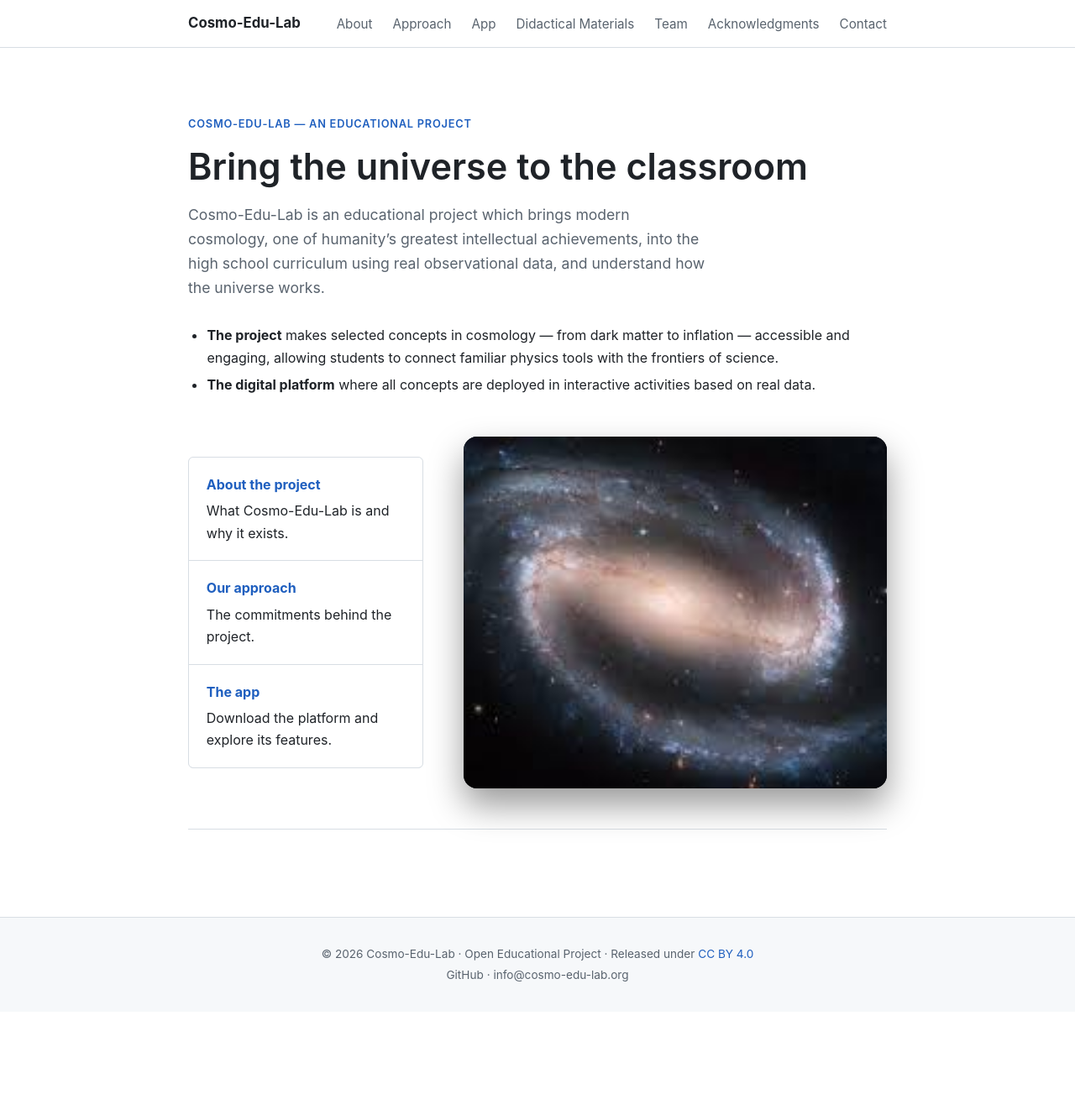
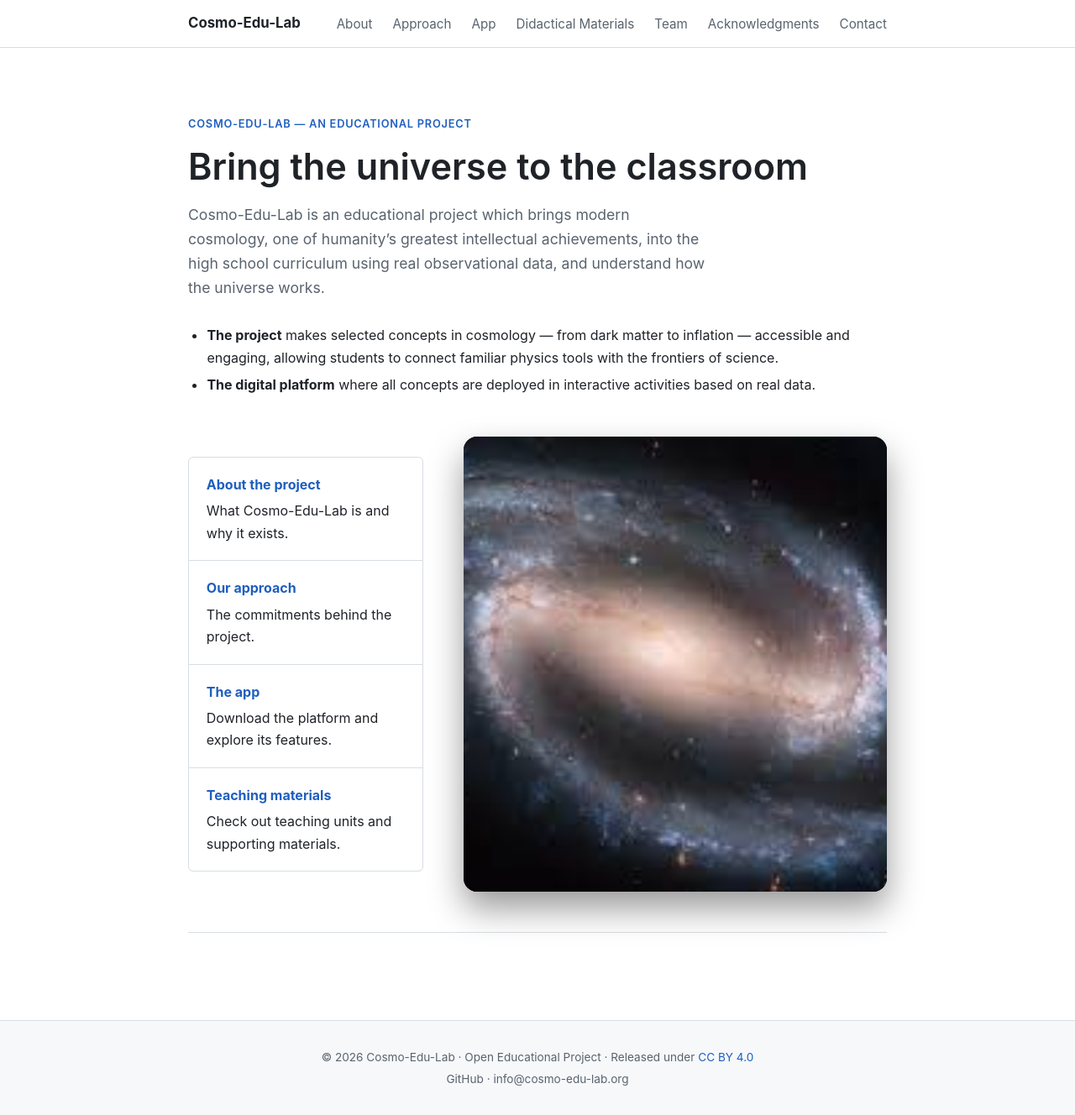
Before and after one commit to cosmo-edu-lab/cosmo-edu-lab.github.io, a Jekyll site: the page built from index.md, in a window 1280 px wide and 1328 px high. Shown: the whole window at 84% size. Built offline with Jekyll 4.4.1, drawn with Linux system fonts in a browser that asks for light colours.

Commit message:
Updated home

```diff
--- a/index.md
+++ b/index.md
@@ -21,6 +21,7 @@ description: "Cosmo-Edu-Lab brings modern cosmology into the high school curricu
 - **[About the project]({{ '/about/' | relative_url }})** What Cosmo-Edu-Lab is and why it exists.
 - **[Our approach]({{ '/approach/' | relative_url }})** The commitments behind the project.
 - **[The app]({{ '/app/' | relative_url }})** Download the platform and explore its features.
+- **[Teaching materials]({{ '/didactical_materials/' | relative_url }})** Check out teaching units and supporting materials.
 {: .grid}
 
 </div>
```
